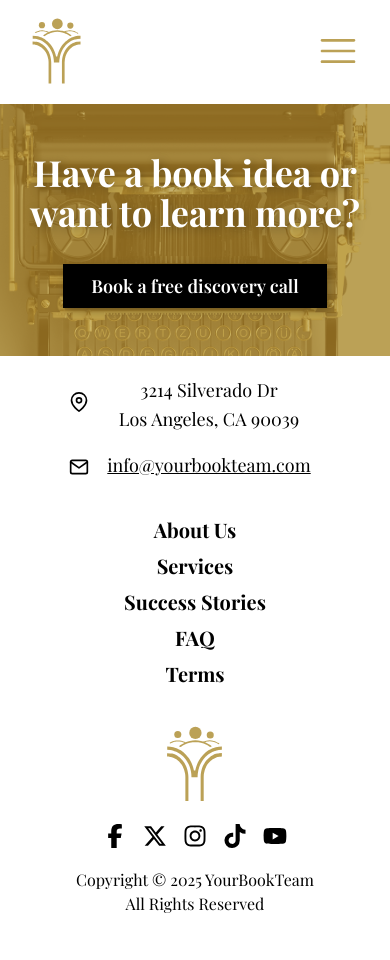
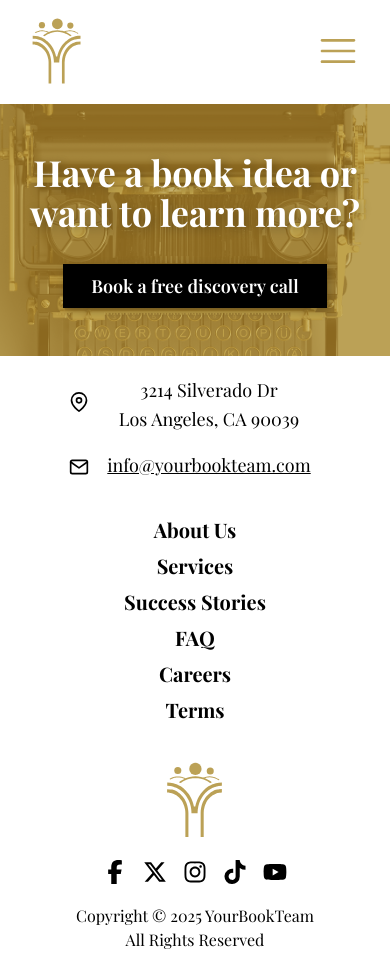
Before and after one commit to YourBookTeam/YBT_Website, a React (Vite) app: page /position/1 in a window 390 px wide. Before the commit the page ends 924 px from the top, so only its background shows below. Built offline with nearby package versions, Linux system fonts and the light colour scheme; a web font is replaced by a local one.

Commit message:
added careers to footer and made back to all jobs button responsive

```diff
--- a/src/components/footer/QuickLinks.jsx
+++ b/src/components/footer/QuickLinks.jsx
@@ -14,6 +14,7 @@ const QuickLinks = () => {
             <li><Link to="/services" onClick={scrollToTop}>Services</Link></li>
             <li><Link to="/#success-stories" onClick={scrollToTop}>Success Stories</Link></li>
             <li><Link to="/faq" onClick={scrollToTop}>FAQ</Link></li>
+            <li><Link to="/careers" onClick={scrollToTop}>Careers</Link></li>
             <li className="md:hidden"><Link to="/terms" onClick={scrollToTop}>Terms</Link></li>
         </ul>
 
--- a/src/pages/Position.jsx
+++ b/src/pages/Position.jsx
@@ -24,7 +24,7 @@ function Position() {
   return (
     <div>
        <section className="w-full h-8 my-3 mb-15">
-        <div className="bg-lighter-gold h-10 w-full p-4 flex items-center">
+        <div className="bg-lighter-gold h-10 w-full p-4 flex items-center pt-6 md:pt-4">
           <Link to="/careers#current-openings" className="font-secondary underline flex items-center gap-2 hover:text-gray">
             <FaArrowLeft/>
             Back To All Jobs
```
